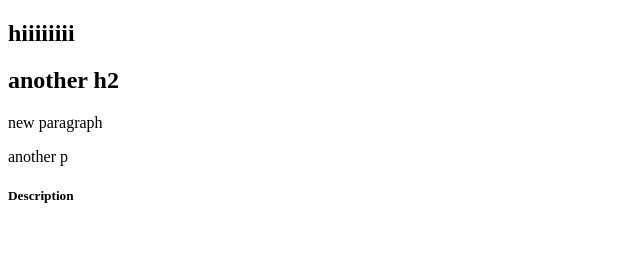
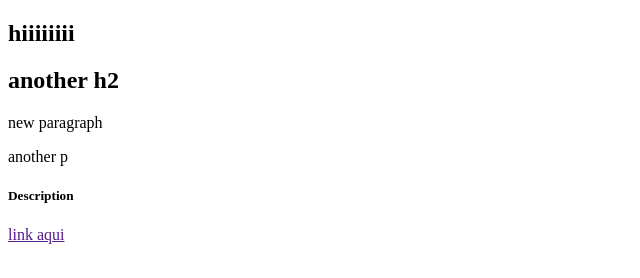
Before and after one commit to Fabricio-source/Git_Em_30_min, a plain HTML site: page index2.html in a window 1280 px wide. Shown: the whole page, without its empty margins (0-640 px from the left). Drawn offline with Linux system fonts and the light colour scheme.

Commit message:
adição do link

```diff
--- a/index2.html
+++ b/index2.html
@@ -12,5 +12,6 @@
     <p>new paragraph</p>
     <p>another p</p>
     <h5><b>Description</b></h5>
+    <a href="">link aqui</a>
   </body>
 </html>
```
